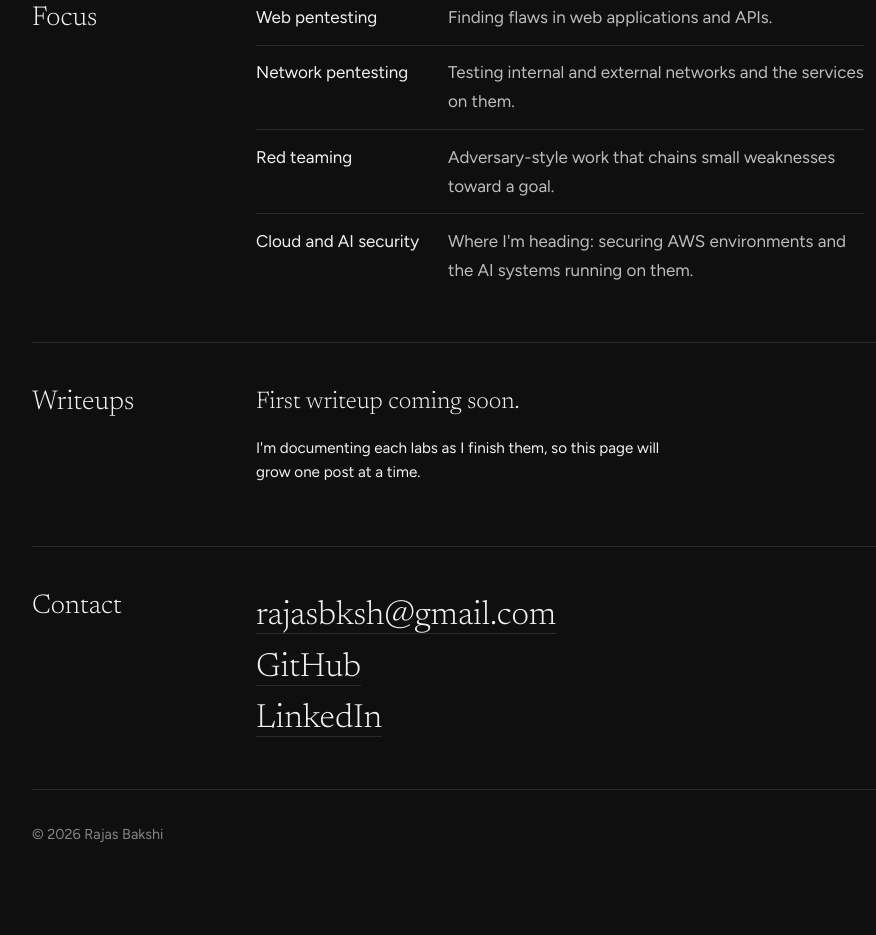
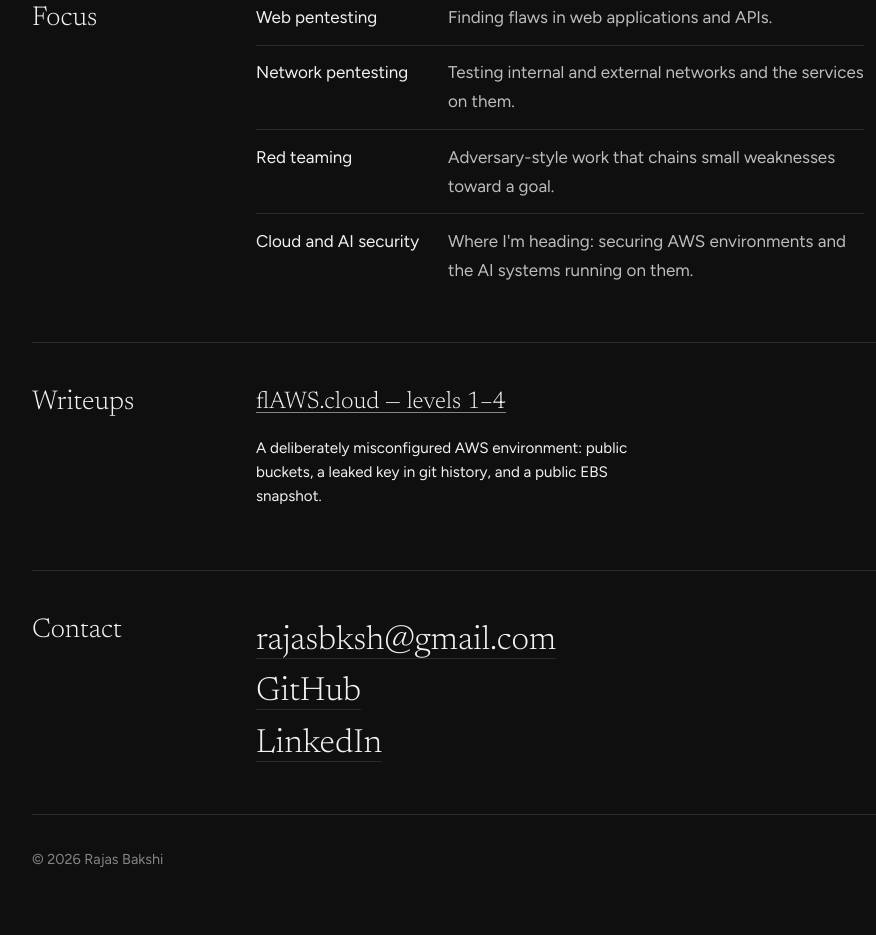
Before and after one commit to cl0udx18/cl0udx18.github.io, a plain HTML site: page index.html in a window 1280 px wide. Shown: the part 1593-2528 px from the top of the page, without its empty margins (152-1028 px from the left). Before the commit the page ends 2504 px from the top, so only its background shows below. Drawn offline with Linux system fonts and the light colour scheme.

Commit message:
Update writeups section with new content

```diff
--- a/index.html
+++ b/index.html
@@ -165,10 +165,9 @@ footer{border-top:1px solid var(--line);padding:2rem 0 4rem;color:var(--muted);f
     <section id="writeups" class="writeups">
       <h2>Writeups</h2>
       <div class="body">
-        <p>First writeup coming soon.</p>
-        <p class="fine">I'm documenting each labs as I finish them, so this page will grow one post at a time.</p>
-        <!-- Later, add entries like:
-        <p><a href="writeups/flaws-cloud-level-1.html">flaws.cloud, level 1</a></p> -->
+        <p><a href="writeups/flaws-cloud/index.html">flAWS.cloud &mdash; levels 1&ndash;4</a></p>
+<p class="fine">A deliberately misconfigured AWS environment: public buckets, a leaked key in git history, and a public EBS snapshot.</p>
+
       </div>
     </section>
 
```
